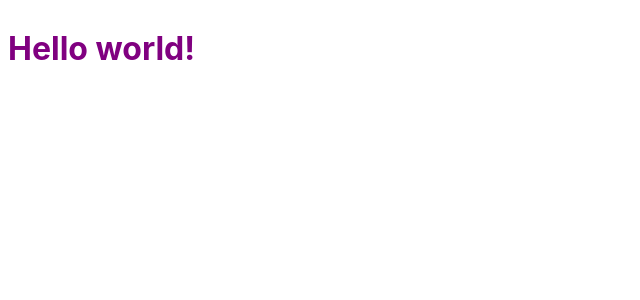
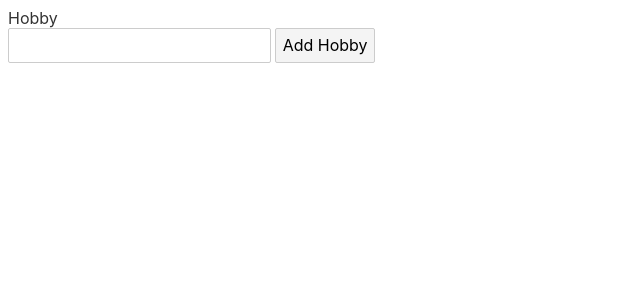
Before and after one commit to sahilmob/svelte-course-http-requests, a Svelte app: page / in a window 1280 px wide. Shown: the top 300 px of the page, without its empty margins (0-640 px from the left). Built offline with nearby package versions, Linux system fonts and the light colour scheme.

Commit message:
send basic POST request

```diff
--- a/src/App.svelte
+++ b/src/App.svelte
@@ -1,11 +1,36 @@
 <script>
-	export let name;
+  import { FIREBASE_BASE_URL } from "./constants";
+  let hobbies = [];
+  let hobbyInput;
+
+  function addHobby() {
+    hobbies = [...hobbies, hobbyInput.value];
+    fetch(`${FIREBASE_BASE_URL}/hobbies.json`, {
+      method: "POST",
+      body: JSON.stringify(hobbies),
+      headers: {
+        "Content-Type": "application/json"
+      }
+    })
+      .then(res => {
+        if (!res.ok) {
+          throw new Error("falid");
+        }
+      })
+      .catch(err => console.log("err"));
+  }
 </script>
 
 <style>
-	h1 {
-		color: purple;
-	}
+
 </style>
 
-<h1>Hello {name}!</h1>
+<label for="hobby">Hobby</label>
+<input bind:this={hobbyInput} type="text" id="hobby" />
+<button on:click={addHobby}>Add Hobby</button>
+
+<ul>
+  {#each hobbies as hobby (hobby)}
+    <li>{hobby}</li>
+  {/each}
+</ul>
```
